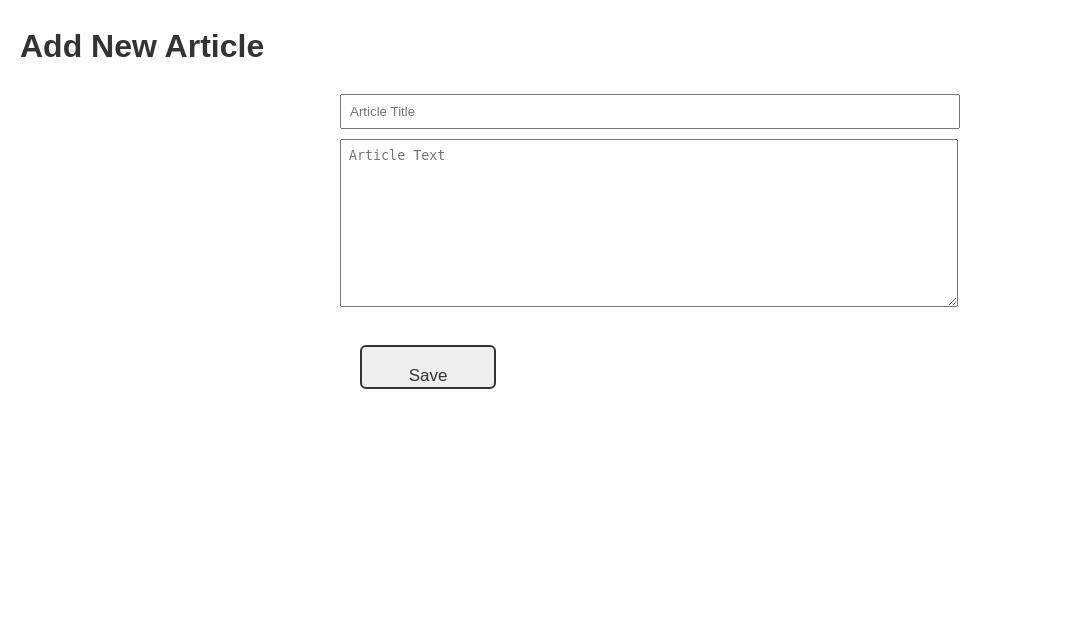
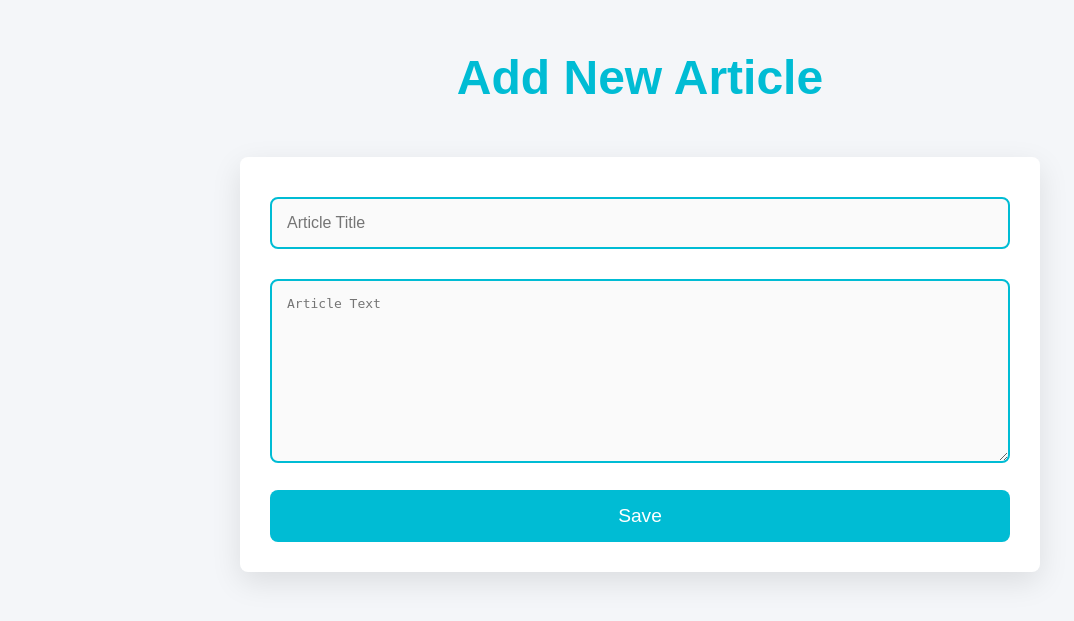
Before and after one commit to Danishur/finali_project, a PHP site: page /admin/create.php in a window 1280 px wide. Shown: the top 621 px of the page, without its empty margins (0-1074 px from the left). Run offline with PHP 8.4, Linux system fonts and the light colour scheme; the visitor is signed in with stand-in values (Sample User, id 1).

Commit message:
12345678

```diff
--- a/admin/create.php
+++ b/admin/create.php
@@ -4,7 +4,7 @@
 <head>
   <meta charset="UTF-8">
   <meta name="viewport" content="width=device-width, initial-scale=1.0">
-  <link rel="stylesheet" href="../style.css">
+  <link rel="stylesheet" href="../index.css">
   <title>Add New Article</title>
 </head>
 <body>
--- a/admin/logout.php
+++ b/admin/logout.php
@@ -8,6 +8,6 @@ session_unset();
 session_destroy();
 
 // Arahkan ke halaman login setelah logout
-header("Location: ../login.php");
+header("Location: ../admin/login.php");
 exit();
 ?>
--- a/index.css
+++ b/index.css
@@ -1,43 +1,99 @@
-body {
-     font-family: Arial, sans-serif;
-     margin: 20px;
-     background-color: #f9f9f9;
+/* Reset some basic styling */
+* {
+     margin: 0;
+     padding: 0;
+     box-sizing: border-box;
+   }
+
+   /* General Layout */
+   body {
+     font-family: 'Arial', sans-serif;
+     background-color: #f4f6f9;
      color: #333;
+     line-height: 1.6;
+     padding: 40px 20px;
    }
 
    h1 {
-     font-size: 2em;
-     color: #2c3e50;
-     margin-bottom: 20px;
+     font-size: 3em;
+     color: #00bcd4; /* Bright Cyan */
+     text-align: center;
+     margin-bottom: 40px;
+     font-weight: bold;
    }
 
-   ul {
-     list-style-type: none;
-     padding: 0;
+   /* Form styling */
+   form {
+     max-width: 800px;
+     margin: 0 auto;
+     padding: 30px;
+     background-color: #ffffff;
+     border-radius: 8px;
+     box-shadow: 0 10px 30px rgba(0, 0, 0, 0.1);
    }
 
-   li {
-     margin-bottom: 10px;
-     padding: 10px;
-     background-color: #ffffff;
-     border: 1px solid #ddd;
-     border-radius: 5px;
-     box-shadow: 0 2px 4px rgba(0, 0, 0, 0.1);
+   input, textarea {
+     width: 100%;
+     padding: 15px;
+     margin: 10px 0 20px 0;
+     border: 2px solid #00bcd4;
+     border-radius: 8px;
+     font-size: 1em;
+     background-color: #fafafa;
+     color: #333;
+     transition: border 0.3s ease, background-color 0.3s ease;
    }
 
-   li a {
-     text-decoration: none;
-     color: #2980b9;
-     font-weight: bold;
-     font-size: 1.1em;
+   /* Input and Textarea Focus */
+   input:focus, textarea:focus {
+     border-color: #ff5722; /* Bright Orange */
+     background-color: #fff3e0; /* Light Orange */
+     outline: none;
    }
 
-   li a:hover {
-     color: #1abc9c;
+   /* Button Styling */
+   button {
+     width: 100%;
+     padding: 15px;
+     background-color: #00bcd4; /* Bright Cyan */
+     color: white;
+     border: none;
+     border-radius: 8px;
+     font-size: 1.2em;
+     cursor: pointer;
+     transition: background-color 0.3s ease, transform 0.2s ease;
    }
 
-   li em {
-     font-size: 0.9em;
-     color: #7f8c8d;
-     margin-left: 10px;
+   button:hover {
+     background-color: #ff5722; /* Bright Orange */
+     transform: translateY(-3px);
    }
+
+   button:active {
+     background-color: #ff3d00; /* Darker Orange */
+     transform: translateY(0);
+   }
+
+   /* Responsive Design */
+   @media screen and (max-width: 768px) {
+     body {
+       padding: 20px;
+     }
+
+     h1 {
+       font-size: 2.5em;
+     }
+
+     form {
+       padding: 20px;
+     }
+
+     input, textarea {
+       padding: 12px;
+       font-size: 1em;
+     }
+
+     button {
+       font-size: 1.1em;
+     }
+   }
--- a/style.css
+++ b/style.css
@@ -1,122 +1,122 @@
-body {
-     font-family: Arial, sans-serif;
-     margin: 20px;
+/* Reset some basic styling */
+* {
+     margin: 0;
+     padding: 0;
+     box-sizing: border-box;
+   }
+
+   /* General Layout */
+   body {
+     font-family: 'Arial', sans-serif;
+     background-color: #f1f5f8; /* Light gray background for the whole page */
+     color: #333;
      line-height: 1.6;
+     padding: 40px 20px;
+   }
+
+   /* Header Styling */
+   header {
+     text-align: center;
+     margin-bottom: 40px;
    }
 
    h1 {
-     color: #333;
+     font-size: 3em;
+     color: #00bcd4; /* Bright Cyan */
+     font-weight: bold;
    }
 
-   form {
-     max-width: 600px;
-     margin: 20px auto;
-   }
-
-   form input, form textarea, form button {
-     width: 100%;
-     margin-bottom: 10px;
-     padding: 8px;
-   }
-
-   /* form button {
-     background-color: #333;
-     color: #fff;
-     border: none;
-     cursor: pointer;
-   } */
-
- form button {
-     --color: #333;
-     font-family: inherit;
+   /* Links and Navigation */
+   a {
+     color: #00bcd4; /* Bright Cyan */
+     text-decoration: none;
+     font-size: 1.2em;
+     margin: 10px 0;
      display: inline-block;
-     width: 8em;
-     height: 2.6em;
-     line-height: 2.5em;
-     margin: 20px;
-     position: relative;
-     cursor: pointer;
-     overflow: hidden;
-     border: 2px solid var(--color);
-     transition: color 0.5s;
-     z-index: 1;
-     font-size: 17px;
-     border-radius: 6px;
-     font-weight: 500;
-     color: var(--color);
-   }
-
-   form button:before {
-     content: "";
-     position: absolute;
-     z-index: -1;
-     background: var(--color);
-     height: 150px;
-     width: 200px;
-     border-radius: 50%;
-   }
-
-   form button:hover {
-     color: #fff;
-   }
-
-   form button:before {
-     top: 100%;
-     left: 100%;
-     transition: all 0.7s;
-   }
-
-   form button:hover:before {
-     top: -30px;
-     left: -30px;
-   }
-
-   form button:active:before {
-     background: #333;
-     transition: background 0s;
-   }
-
-
-   ul {
-     list-style: none;
-     padding: 0;
-   }
-
-   ul li {
-     margin-bottom: 10px;
-   }
-
-   a {
-     color: #0066cc;
-     text-decoration: none;
+     transition: color 0.3s ease;
    }
 
    a:hover {
-     text-decoration: underline;
+     color: #ff5722; /* Bright Orange on hover */
    }
 
+   /* Table Styling */
    table {
      width: 100%;
+     margin-top: 30px;
      border-collapse: collapse;
-     margin: 20px 0;
-     font-size: 18px;
-     text-align: left;
+     background-color: #fff;
+     box-shadow: 0 10px 20px rgba(0, 0, 0, 0.1);
+     border-radius: 8px;
+   }
+
+   thead {
+     background-color: #00bcd4; /* Bright Cyan */
+     color: #fff;
    }
 
    th, td {
      padding: 12px;
-     border: 1px solid #ddd;
-   }
-
-   th {
-     background-color: #f4f4f4;
-     font-weight: bold;
+     text-align: left;
    }
 
    tr:nth-child(even) {
-     background-color: #f9f9f9;
+     background-color: #f7f7f7;
    }
 
    tr:hover {
-     background-color: #f1f1f1;
+     background-color: #e1f5fe; /* Light Cyan */
    }
+
+   /* Button Styling */
+   button {
+     padding: 12px 20px;
+     background-color: #00bcd4; /* Bright Cyan */
+     color: white;
+     border: none;
+     border-radius: 8px;
+     font-size: 1em;
+     cursor: pointer;
+     transition: background-color 0.3s ease, transform 0.2s ease;
+   }
+
+   button:hover {
+     background-color: #ff5722; /* Bright Orange */
+     transform: translateY(-3px);
+   }
+
+   button:active {
+     background-color: #ff3d00; /* Darker Orange */
+     transform: translateY(0);
+   }
+
+   /* Footer */
+   footer {
+     text-align: center;
+     margin-top: 40px;
+     font-size: 1.2em;
+     color: #555;
+   }
+
+   /* Responsive Design */
+   @media screen and (max-width: 768px) {
+     body {
+       padding: 20px;
+     }
+
+     header h1 {
+       font-size: 2.5em;
+     }
+
+     table {
+       font-size: 0.9em;
+     }
+
+     a {
+       font-size: 1em;
+     }
+
+     button {
+       font-size: 1em;
+     }
+   }
```
Also changed, not shown: admin/login.php (+12 -1 lines), login.css (added, +83 -0 lines).
